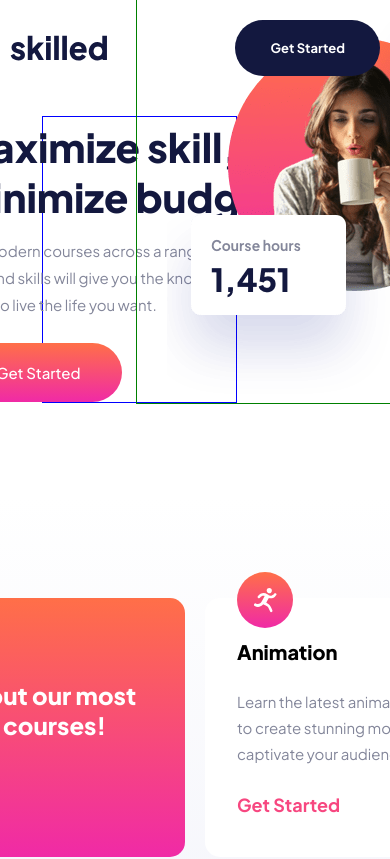
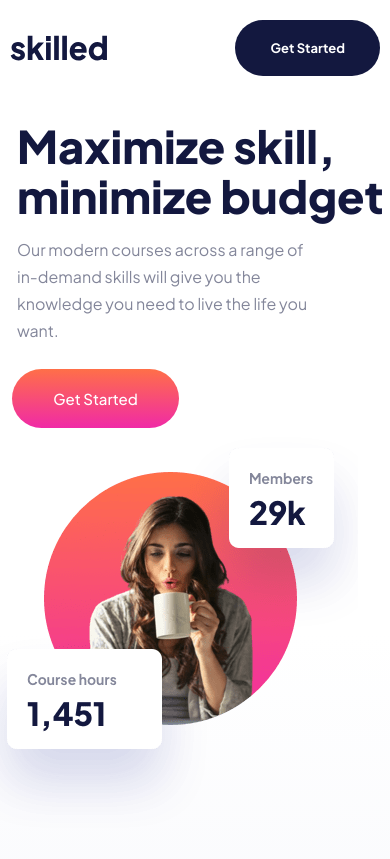
Before and after one commit to russell-crooms/skilled, a React (Vite) app: page / in a window 390 px wide. Shown: the top 859 px of the page. Built offline with nearby package versions, Linux system fonts and the light colour scheme.

Commit message:
Updated the hero section. It now looks great on mobile devices.

```diff
--- a/src/components/cards/Cards.css
+++ b/src/components/cards/Cards.css
@@ -243,6 +243,12 @@
   }
 }
 
+@media (max-width: 425px) {
+  .card-container {
+    margin-top: 500px;
+  }
+}
+
 @media (max-width: 375px) {
 
 }
--- a/src/components/hero/Hero.css
+++ b/src/components/hero/Hero.css
@@ -152,11 +152,7 @@
         display: none;
     }
     .hero-container {
-        display: flex;
-        flex-direction: column;
-        align-items: center;
         margin-top: 40px;
-        border: 1px solid blue;
     }
 
     .hero-image-desktop {
@@ -164,27 +160,37 @@
     }
 
     .hero-container-right {
-        display: flex;
-        align-items: center;
-        justify-content: center;
+        margin-top: 580px;
+        margin-right: 100px;
     }
 
     .hero-image-mobile {
         display: flex;
-        border: 1px solid green;
     }
 
     .hero-header {
-        margin-left: -30px;
         margin-top: 5px;
+        margin-left: -25px;
+        width: 98vw;
     }
+
+    .hero-header h2 {
+        font-size: 45px;
+    }
+
     .hero-para {
-        margin-left: -30px;
-        width: 87vw;
+        margin-left: -25px;
+        width: 75vw;
     }
+
+    .hero-para p {
+        font-size: 16px;
+    }
+
     .hero-button {
         margin-left: -30px;
         margin-top: -10px;
+        font-size: 16px;
     }
 }
 
@@ -193,22 +199,24 @@
         display: none;
     }
     .hero-container {
-        display: flex;
-        align-items: center;
-        flex-direction: column;
-        justify-content: center;
-        margin-top: 38px;
+        margin-top: 40px;
         width: 80vw;
     }
+    .hero-container-right {
+        margin-top: 580px;
+        margin-right: 46px;
+    }
     .hero-header {
-        margin-left: -30px;
+        margin-left: -22px;
+        margin-top: 5px;
     }
     .hero-para {
-        margin-left: -30px;
+        margin-left: -22px;
         width: 87vw;
     }
     .hero-button {
-        margin-left: -30px;
+        margin-left: -22px;
         margin-top: -10px;
+        font-size: 16px;
     }
 }
```
